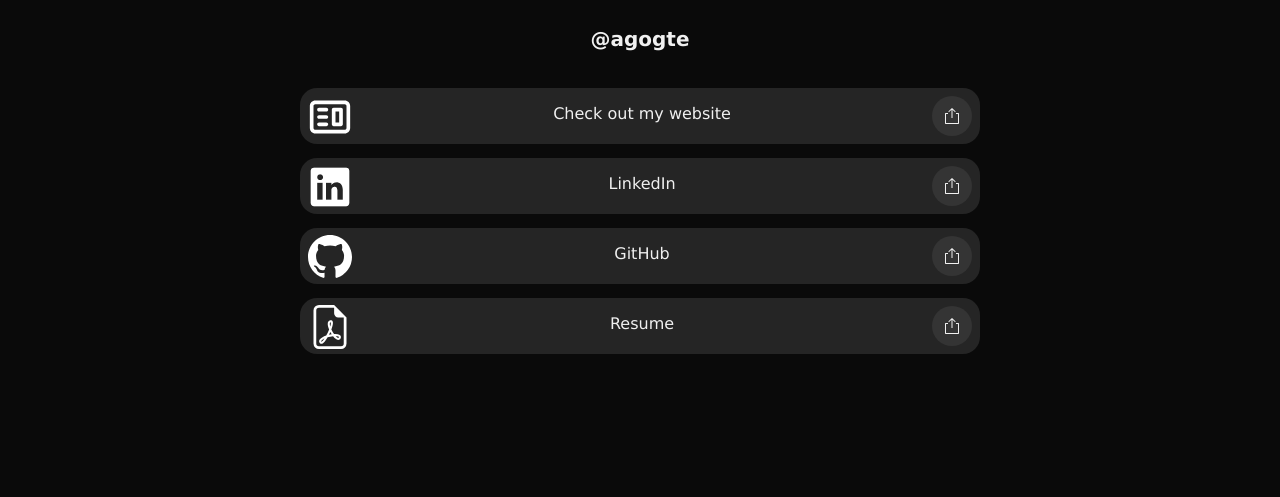
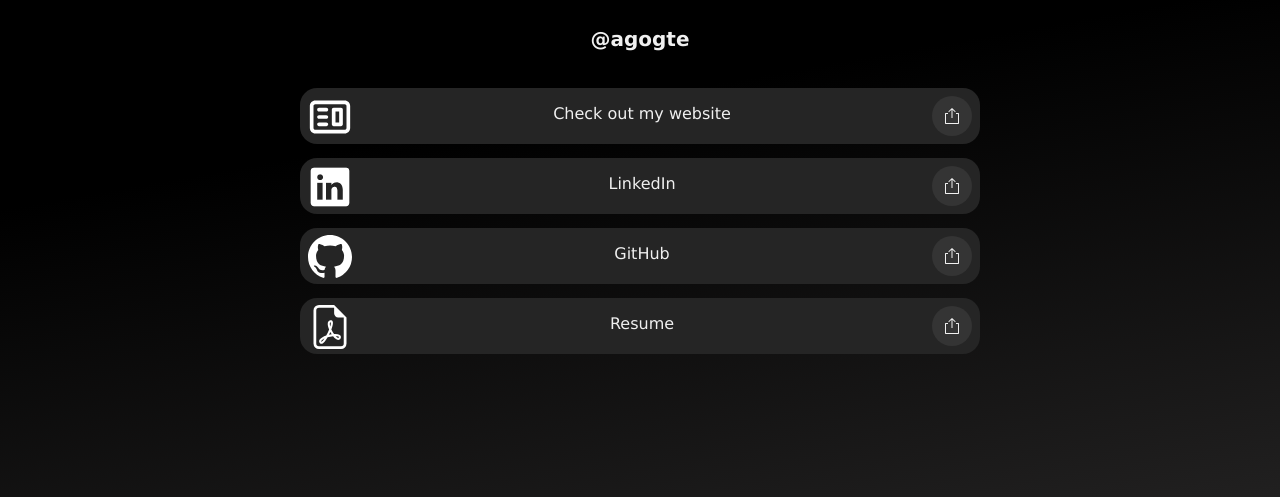
Before and after one commit to agogte/links, a plain HTML site: page index.html in a window 1280 px wide. Shown: the part 303-800 px from the top of the page. Drawn offline with Linux system fonts and the light colour scheme.

Commit message:
Update styles.css

```diff
--- a/styles.css
+++ b/styles.css
@@ -1,7 +1,7 @@
 body {
     margin: 0px;
     padding: 0px;
-    background-color: rgb(10, 10, 10);
+    background: linear-gradient(170deg, #000000 50%, #212020 100%);
     color: rgb(240,240,240);
     display: flex;
     align-items: center;
```
